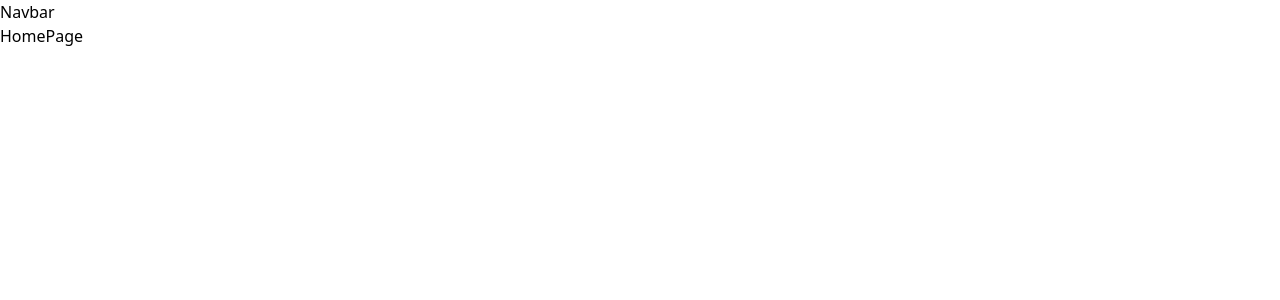
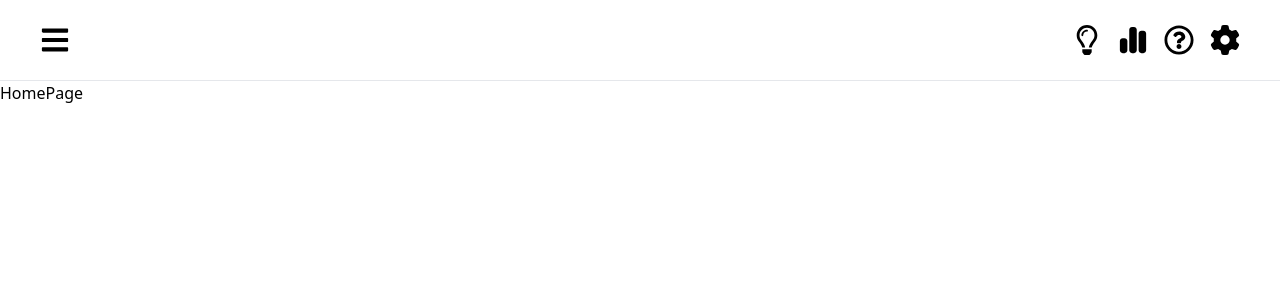
Before and after one commit to danram0121/Wordle-Clone, a React (Vite) app in the folder client/: page / in a window 1280 px wide. Shown: the top 300 px of the page. Built offline with nearby package versions, Linux system fonts and the light colour scheme.

Commit message:
refactor: layed out navbar using tailwind classes and react-icons

```diff
--- a/client/src/components/Navbar.jsx
+++ b/client/src/components/Navbar.jsx
@@ -1,9 +1,34 @@
-import React from "react";
+import { FaBars, FaRegLightbulb, FaRegQuestionCircle } from "react-icons/fa";
+import { FaChartSimple, FaGear } from "react-icons/fa6";
 
 const Navbar = () => {
   return (
     <>
-      <div>Navbar</div>
+      <nav className="border-b">
+        <div className="mx-auto max-w-7xl px-2 sm:px-6 lg:px-8">
+          <div className="flex h-20 items-center justify-between">
+            <div className="flex flex-1 items-center md:items-stretch md:justify-start">
+              <button className="text-3xl px-2 py-1 rounded-md hover:bg-gray-200">
+                <FaBars />
+              </button>
+            </div>
+            <div className="flex flex-1 items-center md:items-stretch md:justify-end gap-">
+              <button className="text-3xl px-2 py-1 rounded-md  hover:bg-gray-200">
+                <FaRegLightbulb />
+              </button>
+              <button className="text-3xl px-2 py-1 rounded-md hover:bg-gray-200">
+                <FaChartSimple />
+              </button>
+              <button className="text-3xl px-2 py-1 rounded-md hover:bg-gray-200">
+                <FaRegQuestionCircle />
+              </button>
+              <button className="text-3xl px-2 py-1 rounded-md hover:bg-gray-200">
+                <FaGear />
+              </button>
+            </div>
+          </div>
+        </div>
+      </nav>
     </>
   );
 };
```
